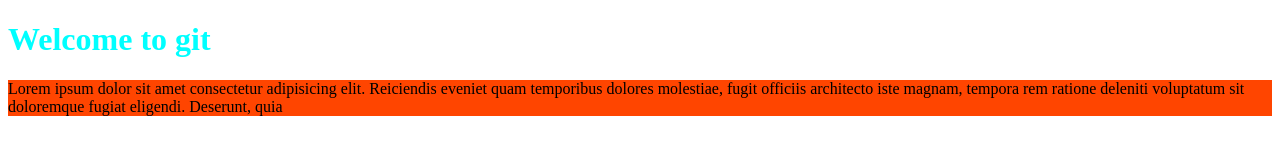
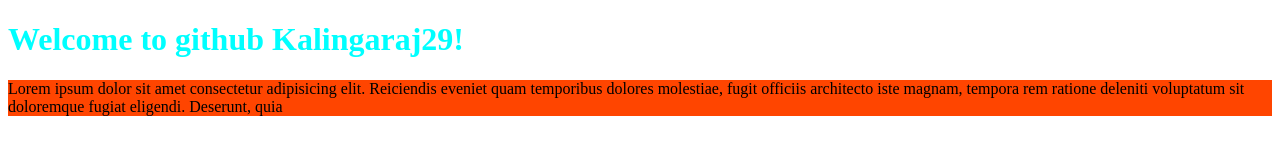
Before and after one commit to Kalingaraj29/compltetegit, a plain HTML site: page index.html in a window 1280 px wide. Drawn offline with Linux system fonts and the light colour scheme.

Commit message:
Changed h1 title to Kalingaraj29
Changed h1 title to Kalingaraj29

```diff
--- a/index.html
+++ b/index.html
@@ -8,7 +8,7 @@
     <title>Document</title>
 </head>
 <body>
-    <h1>Welcome to git</h1>
+    <h1>Welcome to github Kalingaraj29!</h1>
     <p>Lorem ipsum dolor sit amet consectetur adipisicing elit. Reiciendis eveniet quam temporibus dolores molestiae, fugit officiis architecto iste magnam, tempora rem ratione deleniti voluptatum sit doloremque fugiat eligendi. Deserunt, quia</p>
     <script src="./js.js"></script>
 </body>
```
